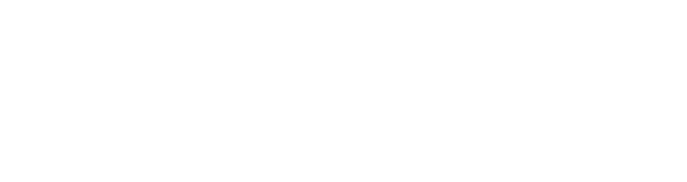
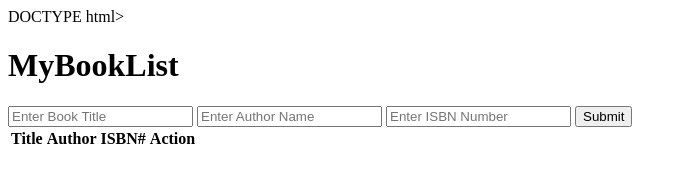
Before and after one commit to acciojob/book-list-daiyanabdul, a website: page main.html in a window 1280 px wide. Shown: the whole page, without its empty margins (0-687 px from the left). Drawn offline with Linux system fonts and the light colour scheme.

Commit message:
created a submission

```diff
--- a/main.html
+++ b/main.html
@@ -1,16 +1,35 @@
-<!DOCTYPE html>
+DOCTYPE html>
+<html lang="en">
+<head>
+    <meta charset="UTF-8">
+    <meta name="viewport" content="width=device-width, initial-scale=1.0">
+    <title>MyBookList</title>
+    <link rel="stylesheet" href="styles.css">
+</head>
+<body>
 
-<html>
+    <h1>MyBookList</h1>
 
-<head>
-	<link rel="stylesheet" href="styles.css">
-</head>
+    <div class="form-group">
+        <input type="text" id="title" placeholder="Enter Book Title">
+        <input type="text" id="author" placeholder="Enter Author Name">
+        <input type="text" id="isbn" placeholder="Enter ISBN Number">
+        <button id="submit">Submit</button>
+    </div>
 
-<body>
-	<!-- the entire body must be written by student -->
-    <script type="text/javascript" src="./script.js">
-</script>
+    <table class="table table-striped">
+        <thead>
+            <tr>
+                <th>Title</th>
+                <th>Author</th>
+                <th>ISBN#</th>
+                <th>Action</th>
+            </tr>
+        </thead>
+        <tbody id="book-list"></tbody>
+    </table>
+
+    <script src="script.js"></script>
 
 </body>
-
 </html>
```
